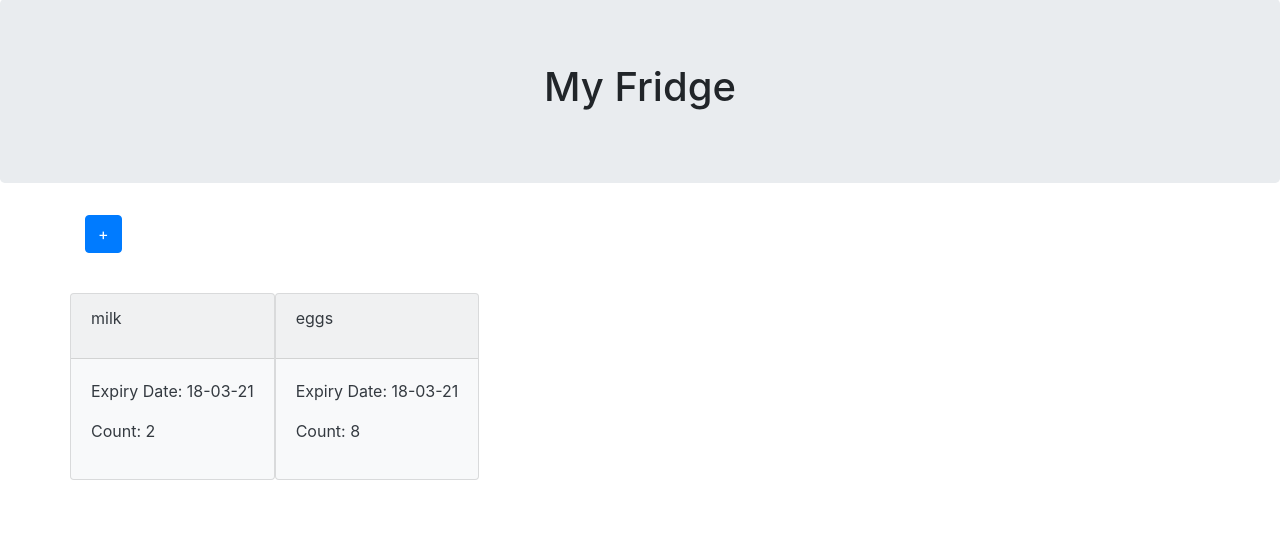
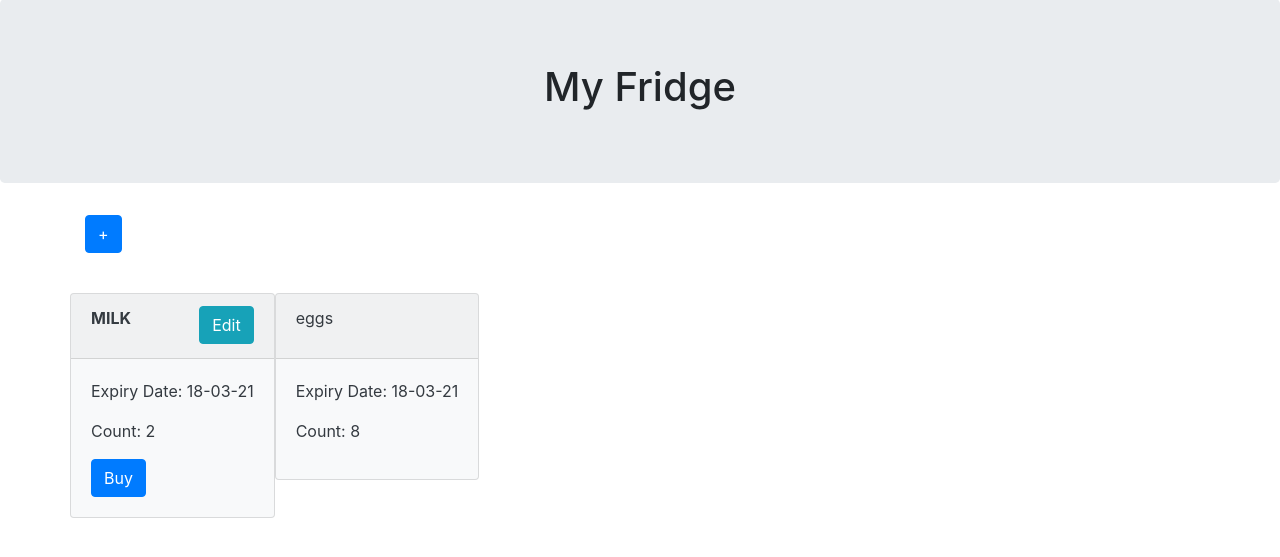
Before and after one commit to minsunp/ece_capstone, a Django app: page / in a window 1280 px wide. Shown: the part 57-614 px from the top of the page. Run offline with Django 3.2, Linux system fonts and the light colour scheme; a user stored in the database is signed in; parts of the project's set-up code (start-up, migrations or seed data) failed here and were passed over; some libraries are stand-ins or nearby versions.

Commit message:
Button to edit item on myfridge page, form to add item in shopping list page

```diff
--- a/smartfridge/templates/smartfridge/myFridge.html
+++ b/smartfridge/templates/smartfridge/myFridge.html
@@ -41,19 +41,54 @@
     </div>
 </div>
 
+<!-- Modal to edit item -->
+<div class="modal fade" id="edit_item">
+    <div class="modal-dialog">
+        <div class="modal-content">
+
+            <!-- Modal Header -->
+            <div class="modal-header">
+                <h4 class="modal-title">Edit item</h4>
+                <button type="button" class="close" data-dismiss="modal">&times;</button>
+            </div>
+
+            <!-- Modal body -->
+            <div class="modal-body">
+                <label for="edit_name">Name</label>
+                <input class="form-control" type="text" id="edit_name">
+                <label for="edit_expiry_date">Expiry Date</label>
+                <input class="form-control" type="date" id="edit_expiry_date">
+                <label for="edit_count">Item Count</label>
+                <input class="form-control" type="number" id="edit_count">
+            </div>
+
+            <!-- Modal footer -->
+            <div class="modal-footer">
+                {% csrf_token %}
+                <button onclick="editItem()" class="btn btn-primary" data-dismiss="modal">Done</button>
+            </div>
+        </div>
+    </div>
+</div>
 
 <div class="row">
+
     <div class="col-*-*">
         <div class="card bg-light text-dark">
             <div class="card-header">
-                <p>{{dummy_data_1.item_name}}</p>
+                <p class="font-weight-bold text-uppercase">
+                    {{dummy_data_1.item_name}}
+                    <button type="button" class="btn btn-info" data-toggle="modal" data-target="#edit_item" style="float: right">Edit</button>
+                </p>
             </div>
             <div class="card-body">
                 <p>Expiry Date: {{dummy_data_1.expiry_date}}</p>
                 <p>Count: {{dummy_data_1.item_count}}</p>
+                <button type="button" class="btn btn-primary">Buy</button>
             </div>
         </div>
     </div>
+
     <div class="col-*-*">
         <div class="card bg-light text-dark">
             <div class="card-header">
@@ -65,6 +100,7 @@
             </div>
         </div>
     </div>
+
 </div>
 
 
--- a/smartfridge/templates/smartfridge/shopping_list.html
+++ b/smartfridge/templates/smartfridge/shopping_list.html
@@ -3,3 +3,9 @@
 {% block page-name %}
 <h1 class="text-center">Shopping List</h1>
 {% endblock %}
+
+{% block content %}
+<label>Item to add:</label>
+<input id="item" type="text" name="item">
+<button onclick="addShoppingList()">Add item</button>
+{% endblock %}
```
Also changed, not shown: smartfridge/static/smartfridge/smartfridge.js (+8 -0 lines).
